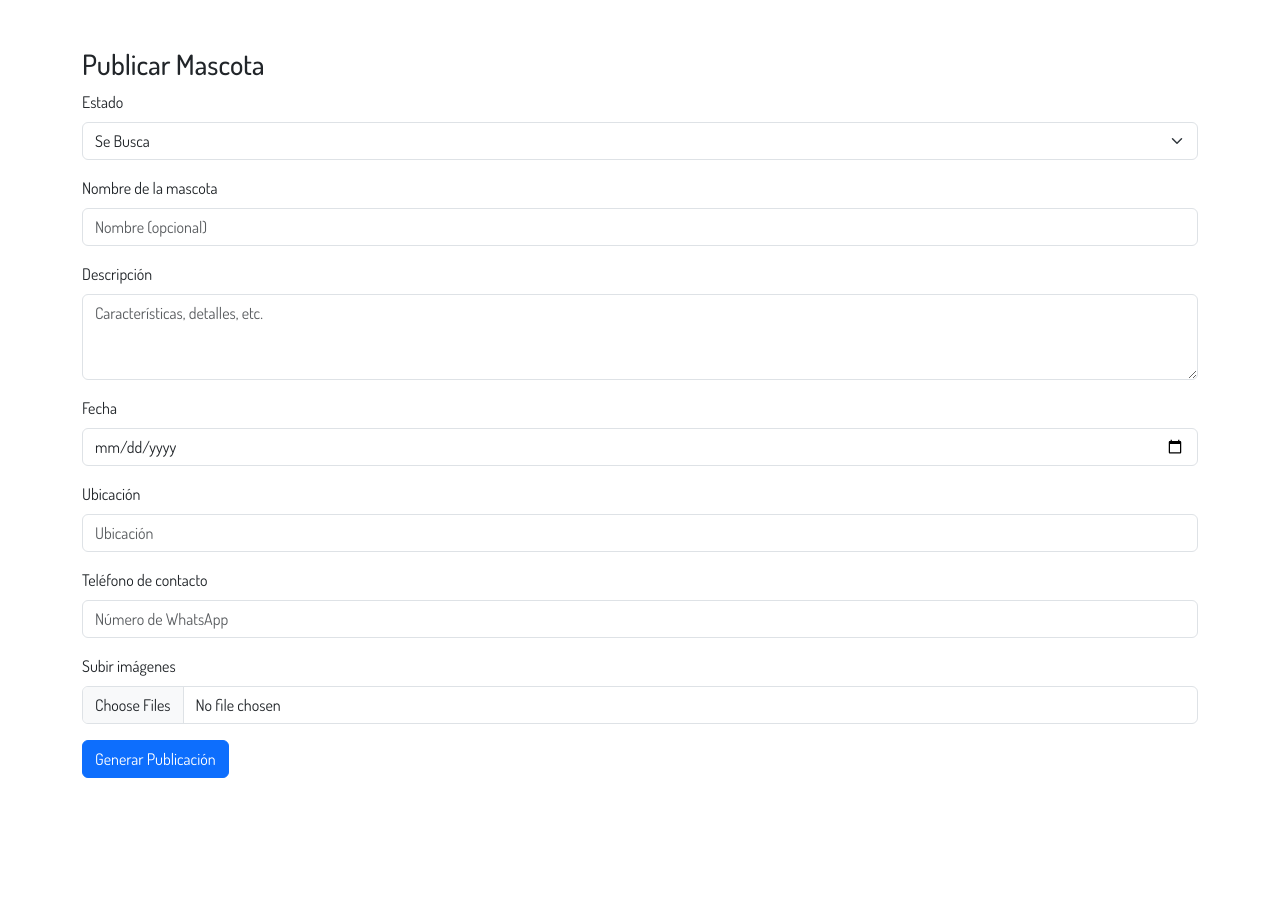
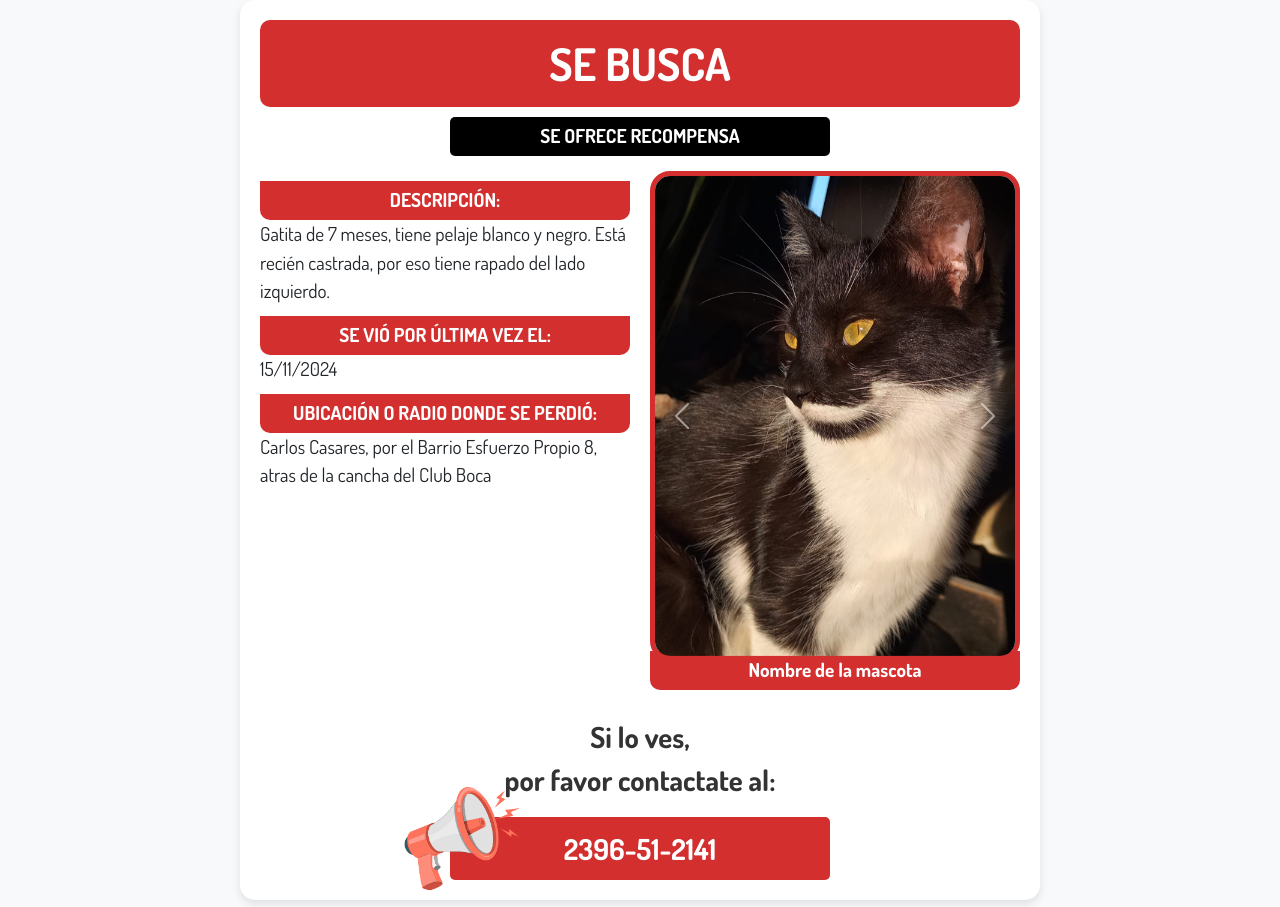
Before and after one commit to isfdyt80/PetBook, a PHP site: page /carteles.html in a window 1280 px wide. Before the commit the page ends 778 px from the top, so only its background shows below. Run offline with PHP 8.4, Linux system fonts and the light colour scheme.

Commit message:
se hizo solo la estructura del cartel de animal perdido, después hay que hacerlo dinámico en base a los datos del formulario de publicación

```diff
--- a/carteles.html
+++ b/carteles.html
@@ -3,122 +3,72 @@
 <head>
   <meta charset="UTF-8">
   <meta name="viewport" content="width=device-width, initial-scale=1.0">
-  <title>Publicación de Mascotas</title>
+  <title>Cartel de Mascota</title>
   <link href="https://cdn.jsdelivr.net/npm/bootstrap@5.3.0/dist/css/bootstrap.min.css" rel="stylesheet">
   <link href="https://fonts.googleapis.com/css2?family=Dosis:wght@400;500;600;700&display=swap" rel="stylesheet">
   <link rel="stylesheet" href="bootstrap/css/bootstrap.min.css">
     <link rel="stylesheet" href="css/carteles.css">
 </head>
 <body>
+  <div class="cartel">
+    <!-- Franja Roja: "SE BUSCA" -->
+    <div class="franja-roja">SE BUSCA</div>
 
-<div class="container mt-5">
-  <!-- Formulario para ingresar los datos -->
-  <form id="form-publicacion" class="mb-5">
-    <h3>Publicar Mascota</h3>
-    <div class="mb-3">
-      <label for="estado" class="form-label">Estado</label>
-      <select id="estado" class="form-select" required>
-        <option value="Se Busca">Se Busca</option>
-        <option value="Encontrado">Encontrado</option>
-        <option value="En Adopción">En Adopción</option>
-      </select>
+    <!-- Franja Negra: "SE OFRECE RECOMPENSA" -->
+    <div class="franja-negra">SE OFRECE RECOMPENSA</div>
+
+    <!-- Contenido (Especificaciones y Carrusel) -->
+    <div class="contenido">
+      <!-- Información -->
+      <div class="info-contenedor">
+        <div class="info-seccion">
+          <div class="mini-franja-roja">DESCRIPCIÓN:</div>
+          <p class="info-texto descripcion">Gatita de 7 meses, tiene pelaje blanco y negro. Está recién castrada, por eso tiene rapado del lado izquierdo.</p>
         </div>
-    <div class="mb-3">
-      <label for="nombre" class="form-label">Nombre de la mascota</label>
-      <input type="text" id="nombre" class="form-control" placeholder="Nombre (opcional)">
+        <div class="info-seccion">
+          <div class="mini-franja-roja">SE VIÓ POR ÚLTIMA VEZ EL:</div>
+          <p class="info-texto fecha">15/11/2024</p>
         </div>
-    <div class="mb-3">
-      <label for="descripcion" class="form-label">Descripción</label>
-      <textarea id="descripcion" class="form-control" rows="3" placeholder="Características, detalles, etc." required></textarea>
+        <div class="info-seccion">
+          <div class="mini-franja-roja">UBICACIÓN O RADIO DONDE SE PERDIÓ:</div>
+          <p class="info-texto ubicacion">Carlos Casares, por el Barrio Esfuerzo Propio 8, atras de la cancha del Club Boca</p>
         </div>
-    <div class="mb-3">
-      <label for="fecha" class="form-label">Fecha</label>
-      <input type="date" id="fecha" class="form-control" required>
-    </div>
-    <div class="mb-3">
-      <label for="ubicacion" class="form-label">Ubicación</label>
-      <input type="text" id="ubicacion" class="form-control" placeholder="Ubicación" required>
-    </div>
-    <div class="mb-3">
-      <label for="telefono" class="form-label">Teléfono de contacto</label>
-      <input type="tel" id="telefono" class="form-control" placeholder="Número de WhatsApp" required>
-    </div>
-    <div class="mb-3">
-      <label for="imagen" class="form-label">Subir imágenes</label>
-      <input type="file" id="imagen" class="form-control" multiple accept="image/*">
-    </div>
-    <button type="submit" class="btn btn-primary">Generar Publicación</button>
-  </form>
-
-  <!-- Aquí se generará el cartel dinámicamente -->
-  <div id="cartel-publicacion"></div>
       </div>
 
-<script src="https://code.jquery.com/jquery-3.6.0.min.js"></script>
-<script src="https://cdn.jsdelivr.net/npm/bootstrap@5.3.0/dist/js/bootstrap.bundle.min.js"></script>
-<script>
-  $(document).ready(function () {
-    $('#form-publicacion').on('submit', function (e) {
-      e.preventDefault();
-
-      // Obtener valores del formulario
-      const estado = $('#estado').val();
-      const nombre = $('#nombre').val() || 'Sin nombre';
-      const descripcion = $('#descripcion').val();
-      const fecha = $('#fecha').val();
-      const ubicacion = $('#ubicacion').val();
-      const telefono = $('#telefono').val();
-      const imagenes = $('#imagen')[0].files;
-
-      // Crear carrusel de imágenes
-      let carrusel = `<div id="carouselExample" class="carousel slide">
-        <div class="carousel-inner">`;
-      $.each(imagenes, function (index, file) {
-        const imgURL = URL.createObjectURL(file);
-        carrusel += `<div class="carousel-item ${index === 0 ? 'active' : ''} carrusel-imagen">
-          <img src="${imgURL}" class="d-block w-100" alt="Imagen de la mascota">
-        </div>`;
-      });
-      carrusel += `</div>
-        <button class="carousel-control-prev" type="button" data-bs-target="#carouselExample" data-bs-slide="prev">
+      <!-- Carrusel -->
+      <div class="carrusel-contenedor">
+        <div id="carruselMascota" class="carousel slide carrusel-imagen" data-bs-ride="carousel">
+          <div class="carousel-inner">
+            <div class="carousel-item active">
+              <img src="img/aki1.jpg" class="d-block w-100" alt="Imagen 1">
+            </div>
+            <div class="carousel-item">
+              <img src="img/aki2.jpg" class="d-block w-100" alt="Imagen 2">
+            </div>
+          </div>
+          <button class="carousel-control-prev" type="button" data-bs-target="#carruselMascota" data-bs-slide="prev">
             <span class="carousel-control-prev-icon" aria-hidden="true"></span>
             <span class="visually-hidden">Anterior</span>
           </button>
-        <button class="carousel-control-next" type="button" data-bs-target="#carouselExample" data-bs-slide="next">
+          <button class="carousel-control-next" type="button" data-bs-target="#carruselMascota" data-bs-slide="next">
             <span class="carousel-control-next-icon" aria-hidden="true"></span>
             <span class="visually-hidden">Siguiente</span>
           </button>
-      </div>`;
-
-      // Generar HTML del cartel
-      const cartelHTML = `
-        <div class="card mx-auto" style="max-width: 800px; border: none;">
-          <div class="franja-roja">${estado.toUpperCase()}</div>
-          ${estado === 'Se Busca' ? `<div class="franja-negra">SE OFRECE RECOMPENSA</div>` : ''}
-          <div class="card-body cartel-contenido">
-            <div class="info-contenedor">
-              <ul class="list-group">
-                <li class="list-group-item"><strong class= "mini-franja-roja">Descripción:</strong> ${descripcion}</li>
-                <li class="list-group-item"><strong class= "mini-franja-roja">Última vez vista:</strong> ${fecha}</li>
-                <li class="list-group-item"><strong class= "mini-franja-roja">Ubicación:</strong> ${ubicacion}</li>
-              </ul>
         </div>
-            <div class="carrusel-contenedor">
-              ${carrusel}
-              <div class="mini-franja-roja">${nombre}</div>
+        <div class="mini-franja-roja">
+          Nombre de la mascota
         </div>
       </div>
-          <h3 class="contact-text">Si lo ves, por favor contactate al:</h3>
-          <a href="https://wa.me/${telefono.replace(/[^0-9]/g, '')}" class="contact-btn">
-            ${telefono}
+    </div>
+
+    <!-- Texto y botón de contacto -->
+    <p class="contact-text">Si lo ves, <br> por favor contactate al:</p>
+    <a href="#" class="contact-btn">
+      <img src="img/megafono.png" alt="Megáfono">
+      <span class="telefono">2396-51-2141</span>
     </a>
   </div>
-      `;
 
-      // Insertar el cartel generado en el contenedor
-      $('#cartel-publicacion').html(cartelHTML);
-    });
-  });
-</script>
+  <script src="https://cdn.jsdelivr.net/npm/bootstrap@5.3.0/dist/js/bootstrap.bundle.min.js"></script>
 </body>
 </html>
--- a/css/carteles.css
+++ b/css/carteles.css
@@ -1,72 +1,132 @@
 body {
   font-family: 'Dosis', sans-serif;
+  background-color: #f8f9fa;
 }
+
+.cartel {
+  max-width: 800px;
+  background-color: white;
+  border-radius: 15px;
+  margin: auto;
+  padding: 20px;
+  box-shadow: 0px 4px 10px rgba(0, 0, 0, 0.1);
+}
+
 .franja-roja {
   background-color: #d32f2f;
   color: white;
   text-align: center;
-    font-size: 1.8rem;
+  font-size: 2.8rem;
   font-weight: bold;
   padding: 10px;
+  border-radius: 10px;
+  margin-bottom: 10px;
 }
+
 .franja-negra {
   background-color: black;
   color: white;
   text-align: center;
-    font-size: 1rem;
+  font-size: 1.2rem;
   font-weight: bold;
   padding: 5px;
-    margin: 10px auto;
-    max-width: 40%;
   border-radius: 5px;
+  max-width: 50%;
+  margin: auto auto 15px;
 }
+
+.contenido {
+  display: flex;
+  flex-direction: row;
+  justify-content: space-between;
+  gap: 20px;
+}
+
+.carrusel-contenedor {
+  flex: 1;
+  text-align: center;
+}
+
+.carrusel-imagen {
+  border-radius: 20px;
+  border: 5px solid #d32f2f;
+  overflow: hidden;
+}
+
 .mini-franja-roja {
   background-color: #d32f2f;
   color: white;
   text-align: center;
-    font-size: 1rem;
+  font-size: 1.2rem;
   font-weight: bold;
   padding: 5px;
+  border-radius: 0 0 10px 10px;
   margin-top: -10px;
-    border-radius: 0 0 10px 10px;
 }
-  .cartel-contenido {
-    display: flex;
-    flex-direction: row;
-    gap: 15px;
-  }
+
 .info-contenedor {
   flex: 1;
 }
-  .carrusel-contenedor {
-    flex: 1;
-    position: relative;
+
+.info-seccion {
+  margin-top: 20px;
 }
-  .carrusel-imagen img {
-    border-radius: 10px;
-    border: 3px solid #d32f2f;
+
+.info-titulo {
+  font-size: 1.5rem;
+  font-weight: bold;
+  color: #d32f2f;
 }
-  .list-group-item {
-    border: none;
-    font-size: 1rem;
+
+.franja-roja-mini {
+  background-color: #d32f2f;
+  color: white;
+  text-align: center;
+  font-size: 1.2rem;
+  font-weight: bold;
+  padding: 5px;
+  border-radius: 0 0 10px 10px;
+  margin-bottom: 10px;
 }
+
+.info-texto {
+  font-size: 1.2rem;
+}
+
 .contact-text {
   text-align: center;
-    font-size: 1.1rem;
-    margin-top: 15px;
+  font-size: 1.8rem;
+  font-weight: bold;
+  color: #333;
+  margin-top: 25px;
 }
+
 .contact-btn {
   background-color: #d32f2f;
   color: white;
   font-weight: bold;
-    width: 100%;
-    padding: 15px;
-    text-align: center;
+  padding: 10px;
   border-radius: 5px;
   text-decoration: none;
-    display: inline-block;
-    margin-top: 5px;
+  display: flex;
+  align-items: center;
+  justify-content: center;
+  gap: 10px;
+  width: 50%;
+  margin: auto;
+  position: relative;
 }
-  .contact-btn:hover {
-    background-color: #b71c1c;
+
+.contact-btn img {
+  position: absolute;
+  top: -50px;
+  left: 02%;
+  transform: translateX(-50%);
+  width: 140px;
+  height: 140px;
 }
+
+.contact-btn .telefono {
+  font-size: 1.8rem;
+  font-weight: bold;
+}
```
Also changed, not shown: img/aki1.jpg (added), img/aki2.jpg (added), img/megafono.png (added). Lines whose indentation alone changed are shown as unchanged.
